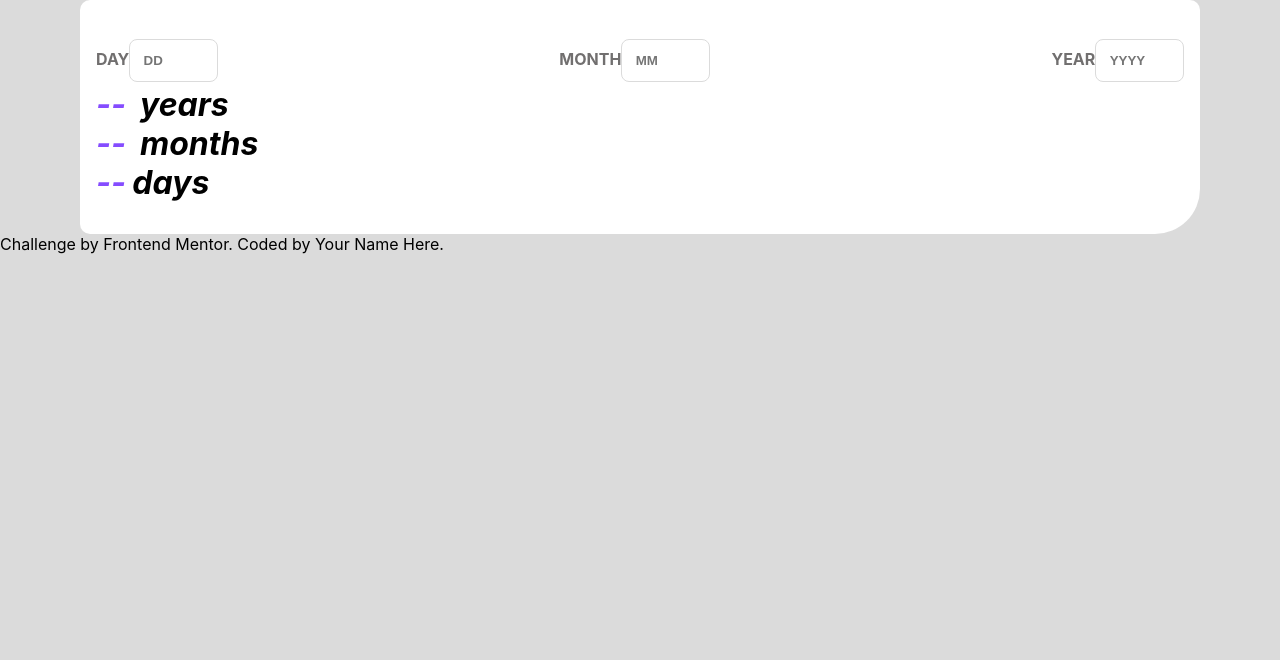
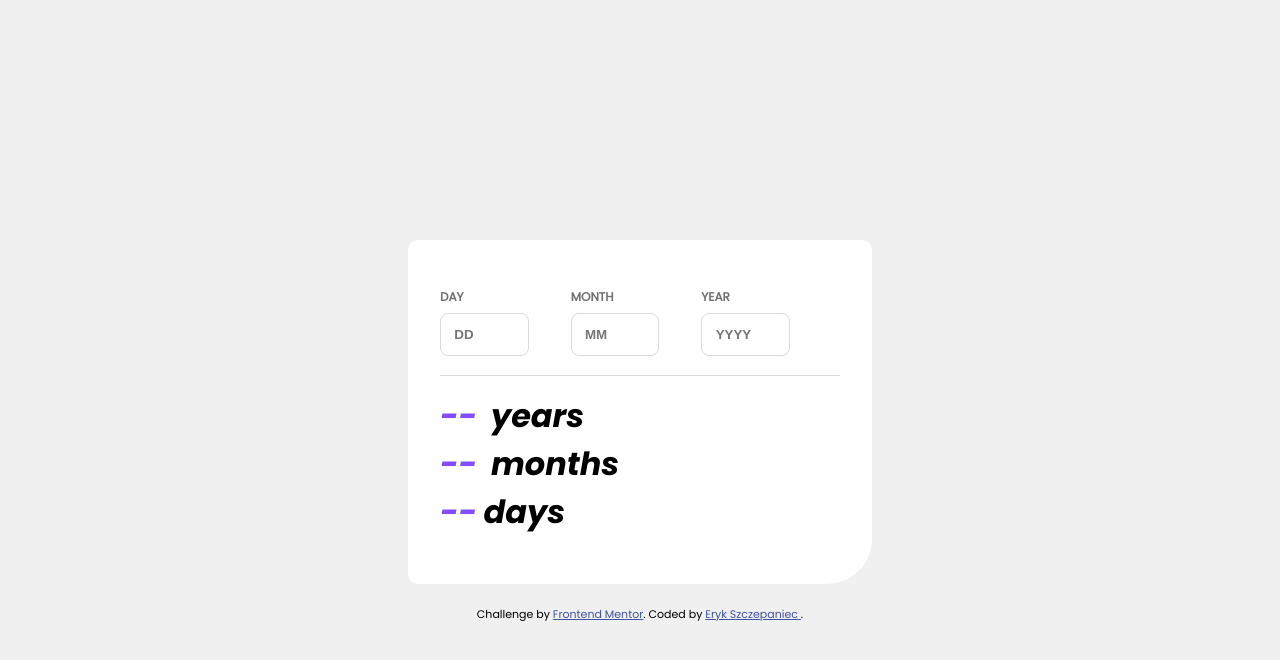
Before and after one commit to szczepanieceryk/Frontend-Mentor-age-calculator-app, a React (Create React App) app: page / in a window 1280 px wide. Shown: the top 660 px of the page. Built offline with nearby package versions, Linux system fonts and the light colour scheme.

Commit message:
add google fonts, challenge footer info, change bgc

```diff
--- a/public/index.html
+++ b/public/index.html
@@ -14,7 +14,6 @@
       manifest.json provides metadata used when your web app is installed on a
       user's mobile device or desktop. See https://developers.google.com/web/fundamentals/web-app-manifest/
     -->
-    <link rel="manifest" href="%PUBLIC_URL%/manifest.json" />
     <!--
       Notice the use of %PUBLIC_URL% in the tags above.
       It will be replaced with the URL of the `public` folder during the build.
@@ -24,7 +23,14 @@
       work correctly both with client-side routing and a non-root public URL.
       Learn how to configure a non-root public URL by running `npm run build`.
     -->
-    <title>React App</title>
+    <link rel="preconnect" href="https://fonts.googleapis.com" />
+    <link rel="preconnect" href="https://fonts.gstatic.com" crossorigin />
+    <link
+      href="https://fonts.googleapis.com/css2?family=Poppins:ital,wght@0,400;1,400;1,700;1,800&display=swap"
+      rel="stylesheet"
+    />
+
+    <title>Age Calculator App</title>
   </head>
   <body>
     <noscript>You need to enable JavaScript to run this app.</noscript>
--- a/src/App.css
+++ b/src/App.css
@@ -1,35 +1,31 @@
-/* :root{
-
---purple: hsl(259, 100%, 65%)
---light-red: hsl(0, 100%, 67%)
---white: hsl(0, 0%, 100%)
---off-white: hsl(0, 0%, 94%)
---light-grey: hsl(0, 0%, 86%)
---smokey-grey: hsl(0, 1%, 44%)
---off-lack: hsl(0, 0%, 8%)
-} */
-
 body {
   margin: 0;
   padding: 0;
   box-sizing: border-box;
-  background-color: hsl(0, 0%, 86%);
+  font-family: "Poppins", sans-serif;
+  background-color: hsl(0, 0%, 94%);
 }
 
 *:focus {
   outline: none;
 }
 
+.container {
+  height: 100vh;
+}
+
 .app-wrapper {
-  margin: 0 auto;
+  margin: 15em auto 0;
   padding: 2em 1em;
   width: 85%;
+  max-width: 400px;
   background-color: hsl(0, 0%, 100%);
   border-radius: 10px 10px 45px 10px;
 }
 .inputs-wrapper {
   display: flex;
   justify-content: space-between;
+  max-width: 300px;
 }
 
 .input-el {
@@ -38,16 +34,15 @@ body {
   max-width: 60px;
   border-radius: 8px;
   border: 1px solid hsl(0, 0%, 86%);
+  appearance: none;
 }
 
 .label-el {
   text-transform: uppercase;
   font-weight: bold;
+  font-size: 12px;
   color: hsl(0, 1%, 44%);
-}
-
-.input-el {
-  appearance: none;
+  cursor: pointer;
 }
 
 .input-el.error {
@@ -66,7 +61,13 @@ body {
 
 [placeholder] {
   font-weight: bold;
-  color: hsl(0, 0%, 8%);
+  color: hsl(0, 1%, 44%);
+}
+
+.spacer-line {
+  height: 1px;
+  background-color: hsl(0, 0%, 86%);
+  margin: 1em auto;
 }
 
 .disaplyed-value {
@@ -89,3 +90,21 @@ body {
   font-size: 10px;
   height: 10px;
 }
+
+.attribution {
+  margin: 2em auto 0;
+  font-size: 11px;
+  text-align: center;
+}
+.attribution a {
+  color: hsl(228, 45%, 44%);
+}
+
+@media screen and (min-width: 1200px) {
+  .app-wrapper {
+    padding: 3em 2em;
+  }
+  .inputs-wrapper {
+    max-width: 350px;
+  }
+}
--- a/src/App.js
+++ b/src/App.js
@@ -21,7 +21,14 @@ const App = () => {
         />
         <DataDisplay day={day} month={month} year={year} />
       </div>
-      Challenge by Frontend Mentor. Coded by Your Name Here.
+      <div class="attribution">
+        Challenge by{" "}
+        <a href="https://www.frontendmentor.io?ref=challenge">
+          Frontend Mentor
+        </a>
+        . Coded by{" "}
+        <a href="https://github.com/szczepanieceryk">Eryk Szczepaniec </a>.
+      </div>
     </div>
   );
 };
--- a/src/components/AgeInput.js
+++ b/src/components/AgeInput.js
@@ -46,12 +46,12 @@ const AgeInput = ({ setDay, day, setMonth, month, setYear, year }) => {
     <div className="inputs-wrapper">
       <div className="single-input">
         <label
-          className={isValidDay ? "label-el" : "label-el error"}
+          className={isValidDay ? "label-el block" : "label-el error"}
           htmlFor="day-input-id"
         >
           Day
           <input
-            className={isValidDay ? "input-el" : "input-el error"}
+            className={isValidDay ? "input-el block" : "input-el error"}
             type="number"
             id="day-input-id"
             placeholder="DD"
@@ -66,12 +66,12 @@ const AgeInput = ({ setDay, day, setMonth, month, setYear, year }) => {
 
       <div className="single-input">
         <label
-          className={isValidMonth ? "label-el" : "label-el error"}
+          className={isValidMonth ? "label-el block" : "label-el error"}
           htmlFor="month-input-id"
         >
           Month
           <input
-            className={isValidMonth ? "input-el" : "input-el error"}
+            className={isValidMonth ? "input-el block" : "input-el error"}
             type="number"
             id="month-input-id"
             placeholder="MM"
@@ -86,12 +86,12 @@ const AgeInput = ({ setDay, day, setMonth, month, setYear, year }) => {
 
       <div className="single-input">
         <label
-          className={isValidYear ? "label-el" : "label-el error"}
+          className={isValidYear ? "label-el block" : "label-el error"}
           htmlFor="year-input-id"
         >
           Year
           <input
-            className={isValidYear ? "input-el" : "input-el error"}
+            className={isValidYear ? "input-el block" : "input-el error"}
             type="number"
             id="year-input-id"
             placeholder="YYYY"
--- a/src/components/DataDisplay.js
+++ b/src/components/DataDisplay.js
@@ -24,6 +24,7 @@ const DataDisplay = ({ day, month, year }) => {
 
   return (
     <div className="data-dsiplay-wrapper">
+      <div className="spacer-line"></div>
       <span className="single-line block">
         <span className="disaplyed-value">
           {yearToDisplay ? yearToDisplay : "--"}
```
